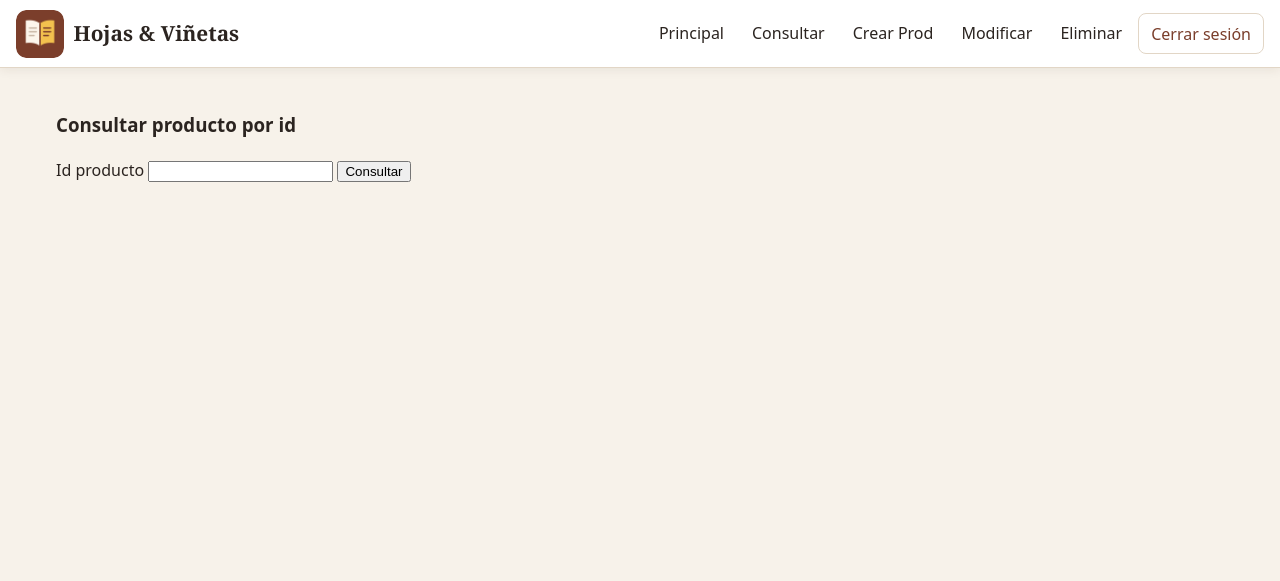
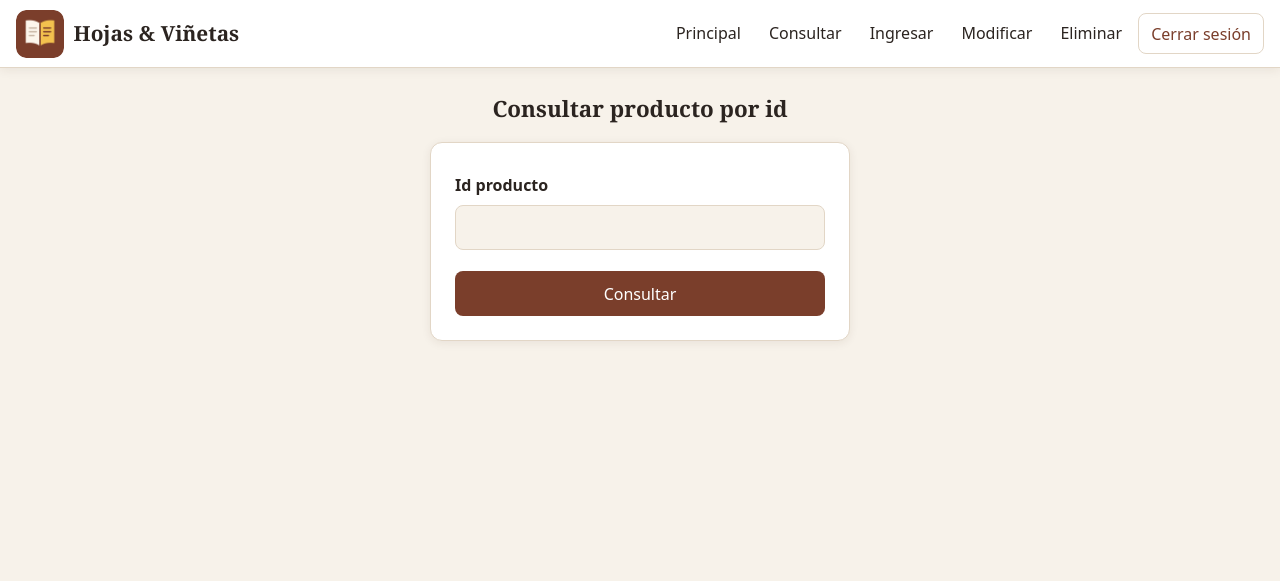
Before and after one commit to f47ima/PrograIII_Integrador_Lista_Gonzalez, a Node server app: page /dashboard/modificar in a window 1280 px wide. Shown: the top 581 px of the page. Run offline with Node 20, Linux system fonts and the light colour scheme; the visitor is signed in with stand-in values (Sample User, id 1).

Commit message:
Cambios de diseño

```diff
--- a/backend/src/public/css/styles.css
+++ b/backend/src/public/css/styles.css
@@ -214,3 +214,135 @@ footer p {
 .btn-logout:hover {
     background-color: var(--superficie-2);
 }
+
+/* ===== FORMULARIOS DEL DASHBOARD ===== */
+main > h3,
+.contenedor-form h3 {
+    font-family: Georgia, "Times New Roman", serif;
+    font-size: 1.4rem;
+    text-align: center;
+    margin: 0 0 1rem;
+}
+
+.form-admin {
+    max-width: 420px;
+    margin: 0 auto 1.5rem;
+    display: flex;
+    flex-direction: column;
+    gap: 0.5rem;
+    background-color: var(--superficie);
+    border: 1px solid var(--borde);
+    border-radius: var(--radio);
+    box-shadow: var(--sombra);
+    padding: 1.5rem;
+}
+
+.form-admin label {
+    font-weight: 600;
+    margin-top: 0.4rem;
+}
+
+.form-admin input[type="text"],
+.form-admin input[type="number"],
+.form-admin select {
+    padding: 0.6rem 0.75rem;
+    border: 1px solid var(--borde);
+    border-radius: 8px;
+    font: inherit;
+    background-color: var(--fondo);
+}
+
+.form-admin input:focus,
+.form-admin select:focus {
+    outline: 2px solid var(--primario);
+    outline-offset: 1px;
+}
+
+.form-admin input[type="submit"] {
+    margin-top: 0.8rem;
+    padding: 0.65rem;
+    border: none;
+    border-radius: 8px;
+    background-color: var(--primario);
+    color: #fff;
+    font: inherit;
+    cursor: pointer;
+}
+
+.form-admin input[type="submit"]:hover {
+    opacity: 0.9;
+}
+
+/* Botones Modificar / Eliminar dentro de la card */
+.card-producto button {
+    margin-top: 0.5rem;
+    width: 100%;
+    padding: 0.5rem;
+    border: none;
+    border-radius: 8px;
+    background-color: var(--primario);
+    color: #fff;
+    font: inherit;
+    cursor: pointer;
+}
+
+#btn-eliminar {
+    background-color: #b3261e;
+}
+
+/* Mensajes centrados debajo del formulario */
+.contenedor-productos .mensaje {
+    max-width: 420px;
+    width: 100%;
+}
+
+/* Títulos de sección: Libros / Cómics */
+main > h2 {
+    border-bottom: 2px solid var(--borde);
+    padding-bottom: 0.3rem;
+    margin: 1.5rem 0 1rem;
+}
+
+/* ===== DETALLES DE LA CARD ===== */
+.card-producto h4 {
+    margin: 0.6rem 0 0.2rem;
+}
+
+.card-producto p {
+    margin: 0.2rem 0;
+}
+
+.card-autor {
+    color: var(--texto-suave);
+    font-size: 0.9rem;
+}
+
+.card-id {
+    color: var(--texto-suave);
+    font-size: 0.75rem;
+}
+
+.card-precio {
+    color: var(--primario);
+    font-weight: 700;
+    font-size: 1.1rem;
+}
+
+.badge {
+    display: inline-block;
+    margin-top: 0.4rem;
+    padding: 0.15rem 0.6rem;
+    border-radius: 99px;
+    font-size: 0.8rem;
+    font-weight: 600;
+}
+
+.activo {
+    background-color: #e3f3e8;
+    color: #2e7d4f;
+}
+
+.inactivo {
+    background-color: #fbe5e3;
+    color: #b3261e;
+}
--- a/backend/src/public/js/put.js
+++ b/backend/src/public/js/put.js
@@ -70,10 +70,12 @@ function renderizarProducto(producto) {
         <div class="card-producto">
             <img class="card-img" src="${producto.image}" alt="${producto.name}">
             <h4>${producto.name}</h4>
-            <p>${producto.author}</p>
-            <p>Id: ${producto.id}</p>
-            <p>$ ${producto.price}</p>
-            <p>Estado: ${producto.active ? "Activo" : "Inactivo"}</p>
+            <p class="card-autor">${producto.author}</p>
+            <p class="card-id">Id: ${producto.id}</p>
+            <p class="card-precio">$ ${Number(producto.price).toLocaleString("es-AR")}</p>
+            <span class="badge ${producto.active ? "activo" : "inactivo"}">
+                ${producto.active ? "Activo" : "Inactivo"}
+            </span>
             <button id="btn-modificar">Modificar</button>
         </div>
     `;
@@ -96,7 +98,7 @@ function renderizarFormularioPut(producto) {
     let htmlForm = `
         <h3>Modificar producto</h3>
 
-        <form id="modifyProductForm">
+        <form id="modifyProductForm" class="form-admin">
 
             <input type="hidden" name="id" value="${producto.id}">
 
--- a/backend/src/views/delete.ejs
+++ b/backend/src/views/delete.ejs
@@ -5,7 +5,7 @@
         <h3>Consultar producto por id</h3>
 
         <!-- Formulario obtener producto por id -->
-        <form id="getProductForm">
+        <form id="getProductForm"class="form-admin">
             <label for="idProd">Id producto</label>
             <input type="number" name="id" id="idProd" min="1" required>
 
--- a/backend/src/views/get.ejs
+++ b/backend/src/views/get.ejs
@@ -5,7 +5,7 @@
         <h3>Consultar producto por id</h3>
 
         <!-- Formulario obtener producto por id -->
-        <form id="getProductForm">
+        <form id="getProductForm" class="form-admin">
             <label for="idProd">Id producto</label>
             <input type="number" name="id" id="idProd" min="1" required>
 
--- a/backend/src/views/partials/header.ejs
+++ b/backend/src/views/partials/header.ejs
@@ -18,7 +18,7 @@
                     <a href="/dashboard/consultar">Consultar</a>
                 </li>
                 <li class="li-header">
-                    <a href="/dashboard/crear">Crear Prod</a>
+                    <a href="/dashboard/crear">Ingresar</a>
                 </li>
                 <li class="li-header">
                     <a href="/dashboard/modificar">Modificar</a>
--- a/backend/src/views/post.ejs
+++ b/backend/src/views/post.ejs
@@ -6,7 +6,7 @@
 
             <h3><%= about %></h3>
 
-            <form id="createProductForm">
+            <form id="createProductForm"class="form-admin">
 
                 <label for="categoryProd">Categoria</label>
                 <select name="category" id="categoryProd" required>
--- a/backend/src/views/put.ejs
+++ b/backend/src/views/put.ejs
@@ -5,7 +5,7 @@
         <h3>Consultar producto por id</h3>
 
         <!-- Formulario obtener producto por id -->
-        <form id="getProductForm">
+        <form id="getProductForm" class="form-admin">
             <label for="idProd">Id producto</label>
             <input type="number" name="id" id="idProd" min="1" required>
 
--- a/frontend/index.html
+++ b/frontend/index.html
@@ -2,6 +2,7 @@
 <html lang="es">
 <head>
     <meta charset="UTF-8">
+    <meta name="viewport" content="width=device-width, initial-scale=1.0">
     <title>Bienvenida | Hojas &amp; Viñetas</title>
     <link rel="icon" type="image/jpeg" href="img/logo.jpg">
     <link rel="stylesheet" href="css/styles.css">
--- a/frontend/js/productos.js
+++ b/frontend/js/productos.js
@@ -59,8 +59,10 @@ function mostrarProductos() {
                         </div>
                         <button class="btn btn--primario" onclick="agregarAlCarrito(${producto.id})">Agregar</button>
                     </div>
-                    <p class="producto__en-carrito">En el carrito: ${enCarrito}</p>
-                    <button class="btn btn--texto btn--peligro-texto" onclick="quitarDelCarrito(${producto.id})">Quitar</button>
+                    <div class="producto__fila-carrito">
+                        <p class="producto__en-carrito">En el carrito: ${enCarrito}</p>
+                        ${enCarrito > 0 ? `<button class="btn btn--texto btn--peligro-texto" onclick="quitarDelCarrito(${producto.id})">Quitar</button>` : ""}
+                    </div>
                 </div>
             </div>
         `;
--- a/frontend/js/ticket.js
+++ b/frontend/js/ticket.js
@@ -8,6 +8,7 @@ if (ticket === null) {
 }
 
 function mostrarTicket() {
+    document.getElementById("ticket-numero").textContent = ticket.numero;
     document.getElementById("ticket-fecha").textContent = ticket.fecha;
     document.getElementById("ticket-cliente").textContent = ticket.cliente;
     document.getElementById("ticket-total").textContent = formatearPrecio(ticket.total);
@@ -36,6 +37,8 @@ function descargarPdf() {
 
     doc.setFontSize(12);
     y += 10;
+    doc.text("Ticket N°: " + ticket.numero, 20, y);
+    y += 8;
     doc.text("Fecha: " + ticket.fecha, 20, y);
     y += 8;
     doc.text("Cliente: " + ticket.cliente, 20, y);
@@ -51,5 +54,5 @@ function descargarPdf() {
     doc.setFontSize(14);
     doc.text("Total: " + formatearPrecio(ticket.total), 20, y);
 
-    doc.save("ticket.pdf");
+    doc.save("ticket-" + ticket.numero + ".pdf");
 }
--- a/frontend/ticket.html
+++ b/frontend/ticket.html
@@ -29,6 +29,7 @@
                     <img src="img/logo.jpg" alt="" width="48" height="48">
                     <strong>Hojas &amp; Viñetas</strong>
                 </div>
+                <p>Ticket N°: <strong id="ticket-numero"></strong></p>
                 <p>Fecha: <strong id="ticket-fecha"></strong></p>
                 <p>Cliente: <strong id="ticket-cliente"></strong></p>
 
```
Also changed, not shown: backend/src/public/js/delete.js (+6 -4 lines), backend/src/public/js/get.js (+6 -4 lines), backend/src/views/index.ejs (+12 -11 lines), frontend/css/styles.css (+26 -0 lines).
